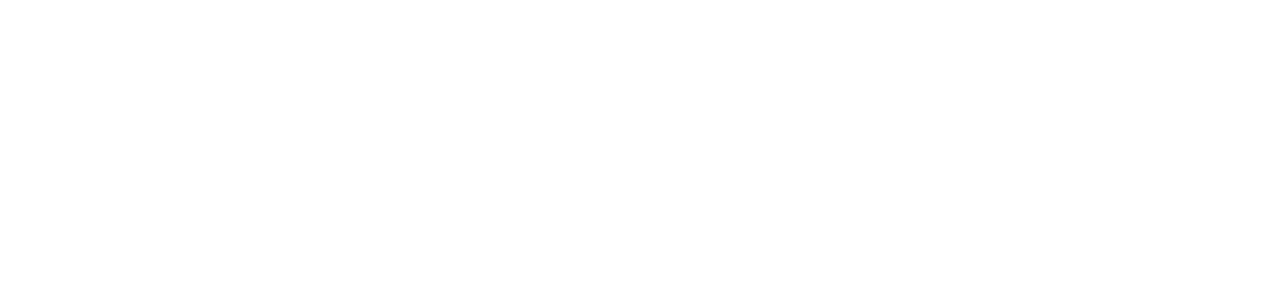
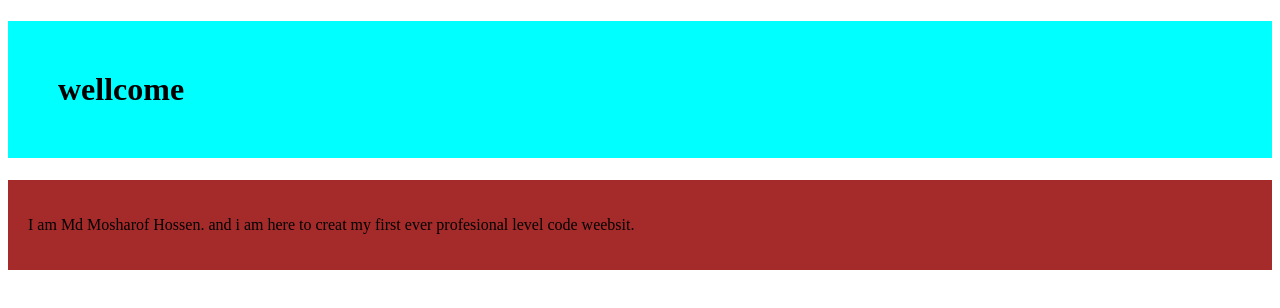
Before and after one commit to githubusermd/My-first-github-repo, a plain HTML site: page index.html in a window 1280 px wide. Drawn offline with Linux system fonts and the light colour scheme.

Commit message:
add it the first blog

```diff
--- a/index.html
+++ b/index.html
@@ -4,8 +4,14 @@
     <meta charset="UTF-8">
     <meta name="viewport" content="width=device-width, initial-scale=1.0">
     <title>My first git hub repo</title>
+    <link rel="stylesheet" href="styles/blog.css">
 </head>
 <body>
-
+    <h1 id="fffhh">wellcome</h1>
+    <div>
+        <p>
+           I am Md Mosharof Hossen. and i am here to creat my first ever profesional level code weebsit.
+        </p>
+    </div>
 </body>
 </html>
--- /dev/null
+++ b/styles/blog.css
@@ -0,0 +1,8 @@
+div{
+    background-color: brown;
+    padding: 20px;
+}
+#fffhh{
+    background-color: aqua;
+    padding: 50px;
+}
```
